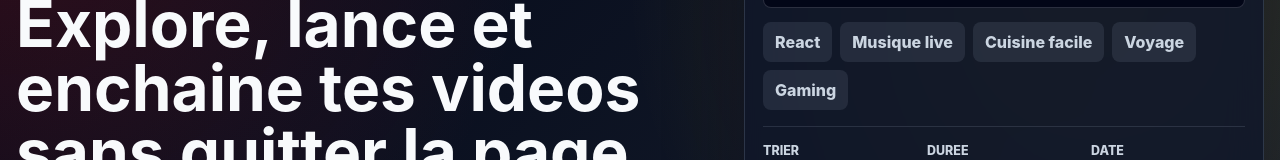
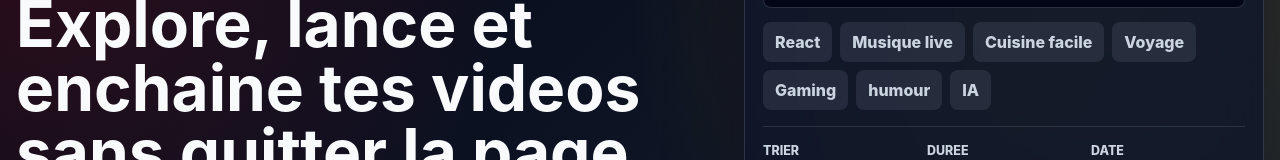
Before and after one commit to GuillaumeSere/youtube-clone, a React (Create React App) app: page / in a window 1280 px wide. Shown: the part 134-294 px from the top of the page. Built offline with nearby package versions, Linux system fonts and the light colour scheme; no server answers.

Commit message:
add tags

```diff
--- a/src/App.js
+++ b/src/App.js
@@ -18,7 +18,7 @@ const API_KEY = process.env.REACT_APP_YOUTUBE_API_KEY;
 const API_URL = 'https://www.googleapis.com/youtube/v3/search';
 const VIDEO_DETAILS_URL = 'https://www.googleapis.com/youtube/v3/videos';
 const DEFAULT_SEARCH = 'web development';
-const QUICK_SEARCHES = ['React', 'Musique live', 'Cuisine facile', 'Voyage', 'Gaming'];
+const QUICK_SEARCHES = ['React', 'Musique live', 'Cuisine facile', 'Voyage', 'Gaming', 'humour', 'IA'];
 const FAVORITES_STORAGE_KEY = 'youtube-finder-favorites';
 const LIKES_STORAGE_KEY = 'youtube-finder-likes';
 const DEFAULT_SEARCH_FILTERS = {
```
